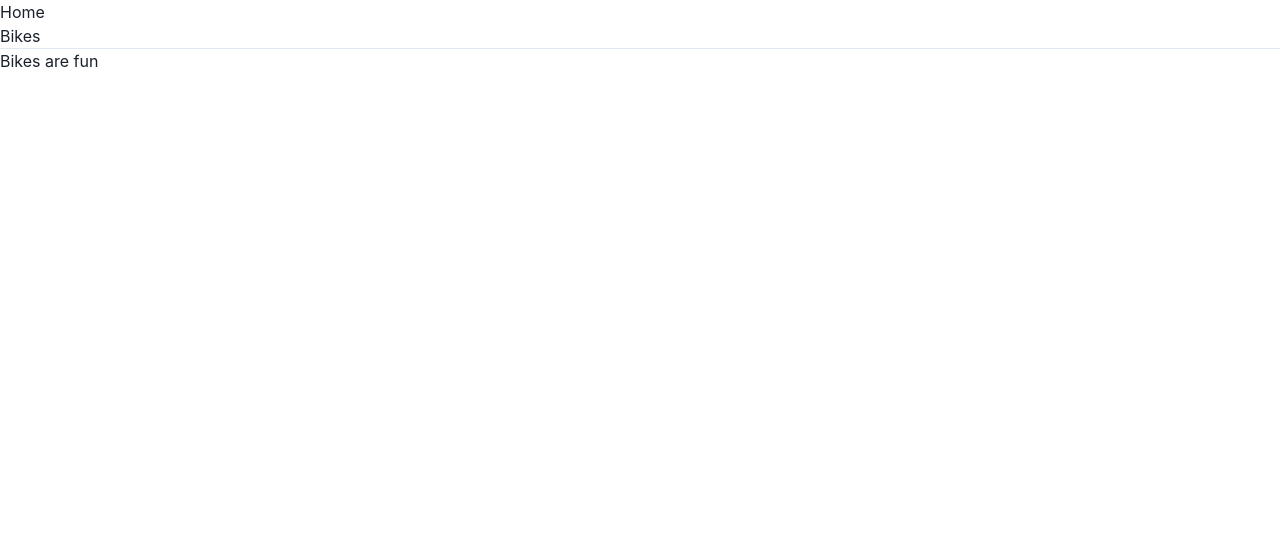
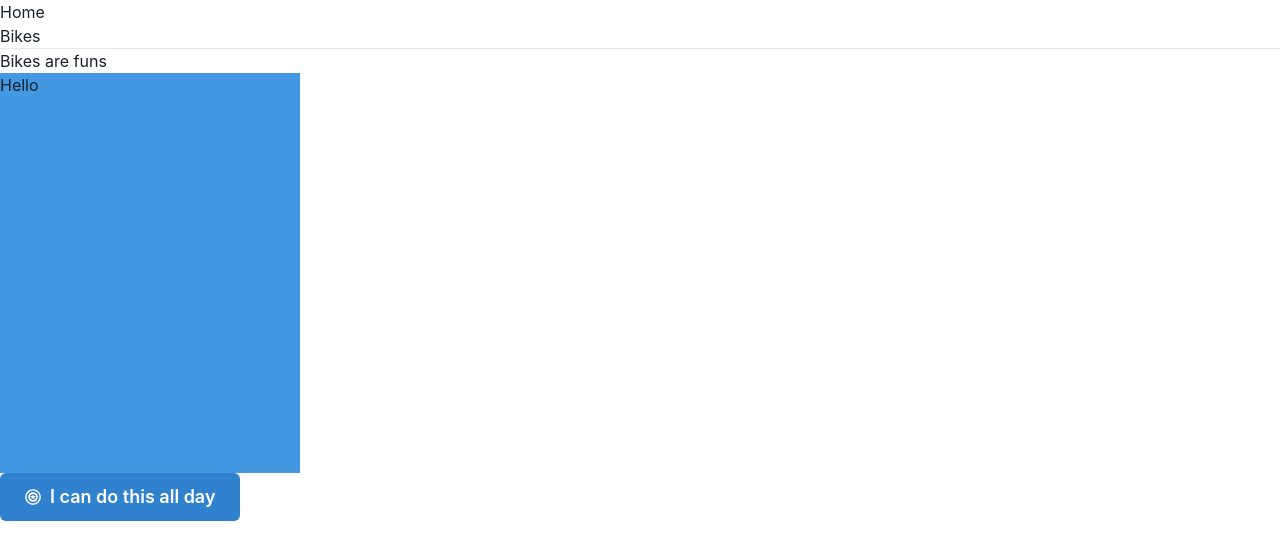
Before and after one commit to joel-thompson/port, a React (Create React App) app: page /bikes in a window 1280 px wide. Shown: the top 560 px of the page. Built offline with nearby package versions, Linux system fonts and the light colour scheme.

Commit message:
just putting a bunch of stuff in there

```diff
--- a/package.json
+++ b/package.json
@@ -17,6 +17,7 @@
     "framer-motion": "^4",
     "react": "^17.0.2",
     "react-dom": "^17.0.2",
+    "react-icons": "^4.2.0",
     "react-router-dom": "^5.2.1",
     "react-scripts": "4.0.3",
     "typescript": "^4.1.2",
--- a/src/components/Bikes.tsx
+++ b/src/components/Bikes.tsx
@@ -1,7 +1,30 @@
+import { Box, Button } from '@chakra-ui/react';
+import { GiAmericanShield } from 'react-icons/gi';
+
+function showMessage() {
+  alert('go ride you fool');
+}
+
 export default function Bikes() {
   return (
-    <div>
-      <h2>Bikes are fun</h2>
-    </div>
+    <>
+      <h2>Bikes are funs</h2>
+      <Box
+        _hover={{ backgroundColor: 'green.400' }}
+        bg={'blue.400'}
+        w={300}
+        h={400}
+      >
+        Hello
+      </Box>
+      <Button
+        leftIcon={<GiAmericanShield />}
+        onClick={showMessage}
+        size="lg"
+        colorScheme="blue"
+      >
+        I can do this all day
+      </Button>
+    </>
   );
 }
--- a/src/index.tsx
+++ b/src/index.tsx
@@ -3,14 +3,10 @@ import ReactDOM from 'react-dom';
 import App from './components/App';
 import reportWebVitals from './reportWebVitals';
 import { ChakraProvider } from '@chakra-ui/react';
-import { extendTheme } from '@chakra-ui/react';
-import theme from './theme';
-
-const extendedTheme = extendTheme({ theme });
 
 ReactDOM.render(
   <React.StrictMode>
-    <ChakraProvider theme={extendedTheme}>
+    <ChakraProvider>
       <App />
     </ChakraProvider>
   </React.StrictMode>,
--- a/src/theme.tsx
+++ /dev/null
@@ -1,7 +0,0 @@
-export default {
-  brand: {
-    900: '#1a365d',
-    800: '#153e75',
-    700: '#2a69ac',
-  },
-};
```
Also changed, not shown: 1 other file (tests, documents, lock files or other folders).
